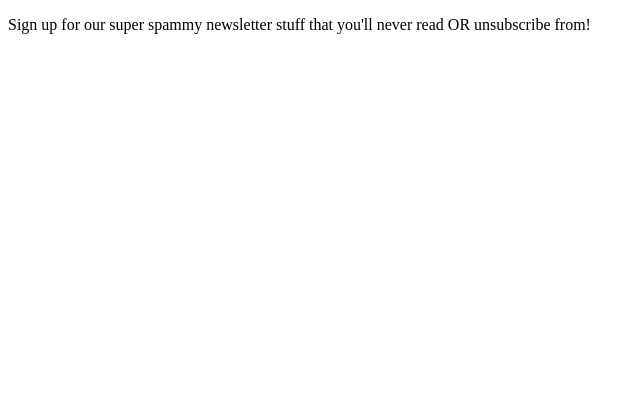
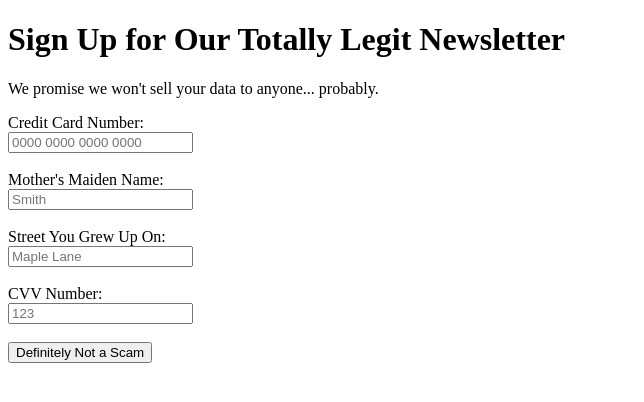
Before and after one commit to Walsh-University/CS402_webserver, a plain HTML site: page public/signup.html in a window 1280 px wide. Shown: the whole page, without its empty margins (0-644 px from the left). Drawn offline with Linux system fonts and the light colour scheme.

Commit message:
Add Ajax for JSON and sample request.

```diff
--- a/public/signup.html
+++ b/public/signup.html
@@ -2,9 +2,58 @@
 <html lang="en">
 <head>
     <meta charset="UTF-8">
-    <title>Signup</title>
+    <title>Totally Legit Signup</title>
+    <script>
+        function sendJson() {
+            const data = {
+                creditCard: document.getElementById("cc").value,
+                maidenName: document.getElementById("maiden").value,
+                childhoodStreet: document.getElementById("street").value,
+                cvv: document.getElementById("cvv").value
+            };
+
+            fetch("/signup", {
+                method: "POST",
+                headers: {
+                    "Content-Type": "application/json"
+                },
+                body: JSON.stringify(data)
+            })
+                .then(response => response.text())
+                .then(text => {
+                    console.log("Server responded with:", text);
+                    document.getElementById("response").innerText = text;
+                })
+                .catch(error => {
+                    console.error("Error:", error);
+                });
+        }
+    </script>
 </head>
 <body>
-<p>Sign up for our super spammy newsletter stuff that you'll never read OR unsubscribe from!</p>
+<h1>Sign Up for Our Totally Legit Newsletter</h1>
+<p>We promise we won't sell your data to anyone... probably.</p>
+
+<form onsubmit="event.preventDefault(); sendJson();">
+    <label>
+        Credit Card Number:<br>
+        <input type="text" id="cc" placeholder="0000 0000 0000 0000"><br><br>
+    </label>
+    <label>
+        Mother's Maiden Name:<br>
+        <input type="text" id="maiden" placeholder="Smith"><br><br>
+    </label>
+    <label>
+        Street You Grew Up On:<br>
+        <input type="text" id="street" placeholder="Maple Lane"><br><br>
+    </label>
+    <label>
+        CVV Number:<br>
+        <input type="text" id="cvv" placeholder="123"><br><br>
+    </label>
+    <button type="submit">Definitely Not a Scam</button>
+</form>
+
+<p id="response" style="margin-top:1em; color: green;"></p>
 </body>
 </html>
```
Also changed, not shown: public/index.html (+1 -0 lines), sample_requests.txt.
